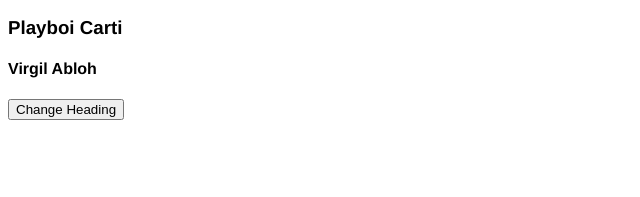
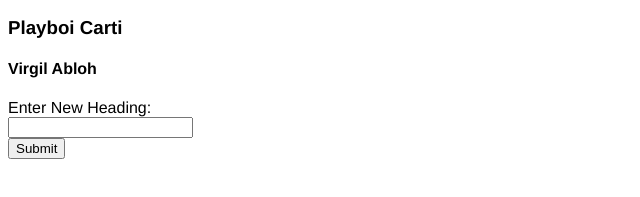
Before and after one commit to Kidnplaykumi/chrismess, a plain HTML site: page index.html in a window 1280 px wide. Shown: the part 111-308 px from the top of the page, without its empty margins (0-640 px from the left). Drawn offline with Linux system fonts and the light colour scheme.

Commit message:
Finished Super Mega Bonus Credit

```diff
--- a/index.html
+++ b/index.html
@@ -13,8 +13,16 @@
     <h3>Playboi Carti</h3>
     <h4>Virgil Abloh</h4>
 
-    <button>Change Heading</button>
+    <form id="form1" onsubmit="return false">
+            Enter New Heading:<br>
+            <input id = "life"  type="text"><br>
+            <button type="button" value="Submit" onclick="changeParagraph(document.getElementById('life').value)">Submit</button>
+            <!-- <input type="submit" value="Submit"> -->
+    </form>
+
+    <!-- <output form="form1" class = "Output"></output> -->
 
     <script src="index.js"></script>
 </body>
+
 </html>
--- a/index.js
+++ b/index.js
@@ -1,6 +1,10 @@
-const button = document.querySelector('button')
-const changeParagraph = function() {
+const form = document.querySelector('form')
+var input =  document.getElementById("life").value;
+const changeParagraph = function(text) {
+    console.log("Hello")
     const h2 = document.querySelector('h2.H2')
-    h2.textContent = 'Kumi has a nice style'
+    //sdocument.getElementById("life").value;
+    h2.textContent = text
+
   }
-  button.addEventListener('click', changeParagraph)
+  form.addEventListener('submit', changeParagraph)
```
